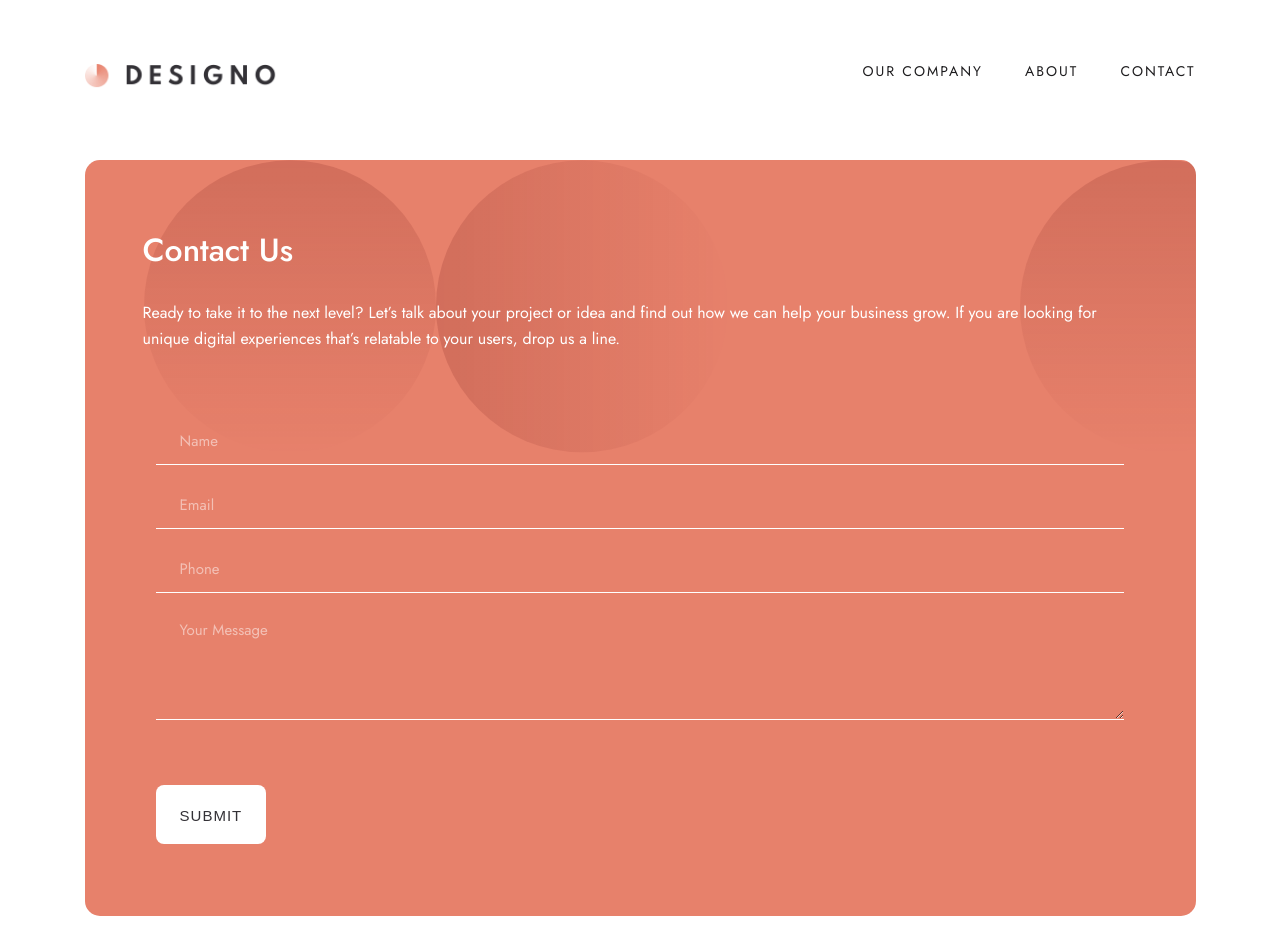
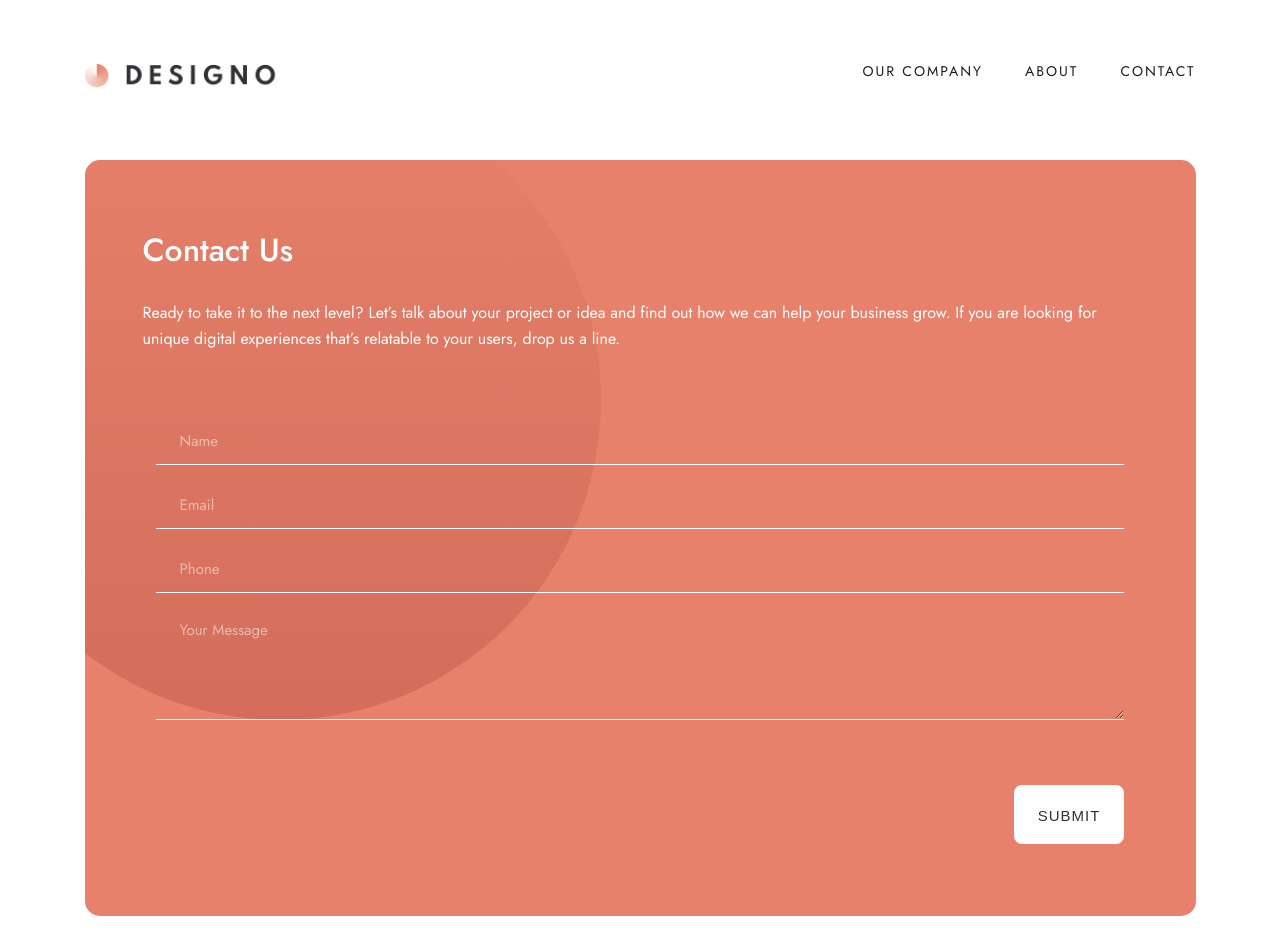
Before and after one commit to dbslapitan/designo, a Next.js app: page /contact in a window 1280 px wide. Shown: the top 952 px of the page. Built offline with nearby package versions, Linux system fonts and the light colour scheme.

Commit message:
fix alignment of contact form on tablet

```diff
--- a/src/app/contact/page.module.scss
+++ b/src/app/contact/page.module.scss
@@ -15,6 +15,9 @@
 
     @include tablet{
         text-align: left;
+        background-image:  url("../../../public/contact/desktop/bg-pattern-hero-desktop.svg");
+        background-repeat: no-repeat;
+        background-position: -7.75rem -5rem;
     }
 
     &__title{
--- a/src/ui/details-form/details-form.module.scss
+++ b/src/ui/details-form/details-form.module.scss
@@ -6,6 +6,10 @@
     margin: 3rem auto 0;
     width: 87.2%;
     background: transparent;
+
+    @include tablet{
+        text-align: right;
+    }
 
     &__submit{
         @include body-1;
```
